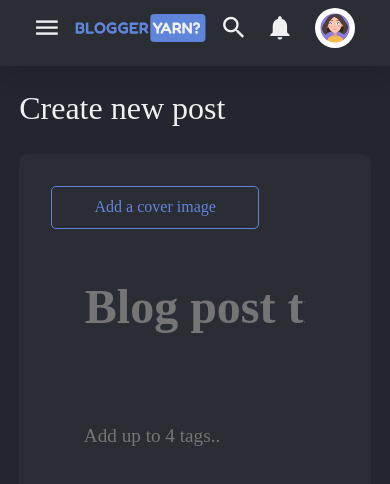
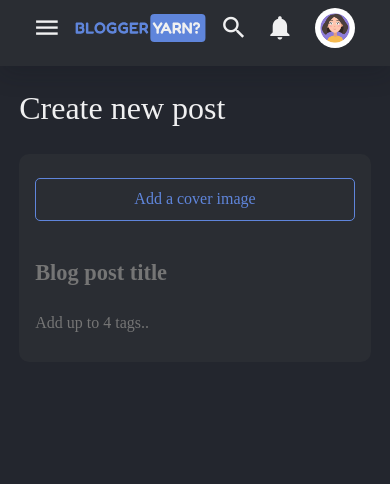
Before and after one commit to wardvisual/blogger-yarn, an Angular app in the folder client/: page /new in a window 390 px wide. Shown: the top 484 px of the page. Built offline with nearby package versions, Linux system fonts and the light colour scheme.

Commit message:
chore: make create  blog component responsive

```diff
--- a/client/src/app/views/blog/create/create.component.scss
+++ b/client/src/app/views/blog/create/create.component.scss
@@ -1,16 +1,18 @@
+@import "./src/styles/variables";
+
 section {
   .content {
     form {
       display: grid;
       grid-gap: 1em;
-      padding: 2em;
       margin-top: 1em;
       border-radius: var(--radius-10);
       background: var(--color-dark-1);
 
-     .header {
-      display: grid;
-      grid-gap: 1em;
+      .header {
+       padding: 4em;
+       display: grid;
+       grid-gap: 2em;
 
       button.outlined {
         max-width: 13em;
@@ -22,6 +24,7 @@ section {
         input{
           background: none;
           border: none;
+          padding: unset;
           &:focus {
             outline: none;
           }
@@ -30,13 +33,46 @@ section {
         input:first-child {
           font-size: 3rem;
           font-weight: bold;
+
         }
         input:last-child {
-          padding: 1.7em;
           font-size: 1.2rem;
         }
        }
      }
+
+
+      @media #{$media-laptop} {
+        .header {
+          padding: 2em;
+        }
+
+        input:first-child {
+          font-size: 2rem!important;
+        }
+
+        input:last-child {
+          font-size: 1.2rem!important;
+        }
+      }
+
+      @media #{$media-mobile-sm} {
+        .header {
+          padding: 1.5em 1em 1.5em 1em;
+        }
+
+        button.outlined {
+          max-width: unset!important;
+        }
+
+        input:first-child {
+          font-size: 1.4rem!important;
+        }
+
+        input:last-child {
+          font-size: 1rem!important;
+        }
+      }
     }
   }
 }
```
